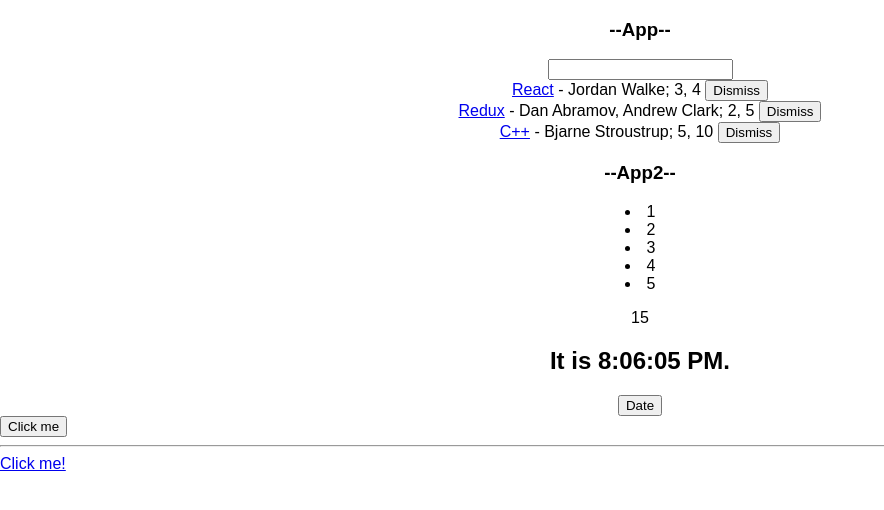
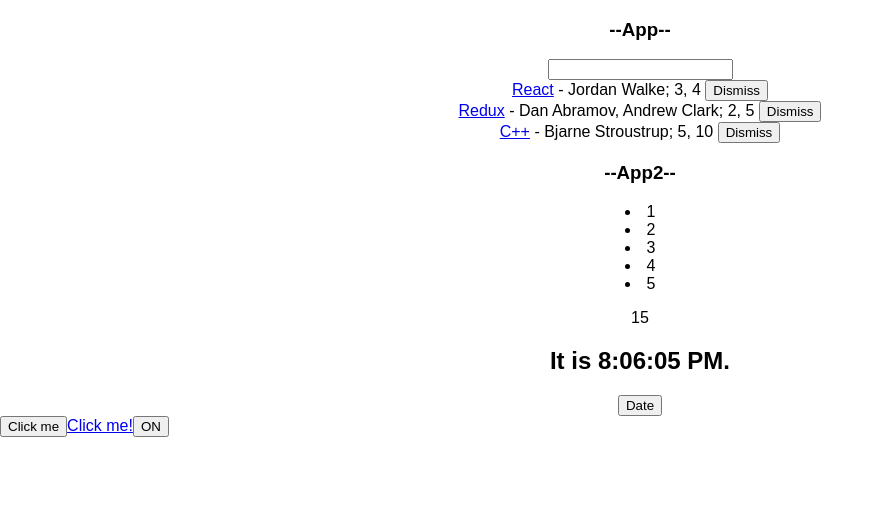
Before and after one commit to CoderKlemen/react, a React (Create React App) app in the folder hackernews/: page / in a window 1280 px wide. Shown: the top 510 px of the page, without its empty margins (0-884 px from the left). Built offline with nearby package versions, Linux system fonts and the light colour scheme.

Commit message:
some more on binding methods, ES6 destructuring assignment

```diff
--- a/hackernews/src/App.js
+++ b/hackernews/src/App.js
@@ -68,6 +68,9 @@
     // - Event handlers:
     //    - you need to wrap the function in another function to make it fire when needed ( button click )
     //    - you can make it more concise using arrow functions
+
+    const {searchTerm, list} = this.state;
+
     return (
       <div className="App">
         <h3>--App--</h3>
@@ -76,7 +79,7 @@
             onChange={this.onSearchChange}
           />
         </form>
-        {this.state.list.filter(isSearched(this.state.searchTerm)).map( item =>
+        {this.state.list.filter(isSearched(searchTerm)).map( item =>
             <div key={item.objectID}>
               <span>
                 <a href={item.url}>{item.title}</a>
--- a/hackernews/src/EventHandling.js
+++ b/hackernews/src/EventHandling.js
@@ -5,7 +5,7 @@
 class EventHandling extends Component {
 
     handleClick(e) {
-        e.preventDefault(); // to override the default behaviour, so we can log out a message!!!
+        //e.preventDefault(); // to override the default behaviour of opening a new page, so we can log out a message!!!
         console.log('The link was clicked');
     };
 
--- /dev/null
+++ b/hackernews/src/Toggle.js
@@ -0,0 +1,31 @@
+import React, { Component } from "react";
+import "./App.css";
+
+
+class Toggle extends Component {
+    constructor(props) {
+        super(props);
+        this.state = {
+            isToggleOn: true
+        };
+
+        this.handleClick = this.handleClick.bind(this);
+    };
+
+    handleClick() {
+        this.setState(prevState => ({
+            isToggleOn: !prevState.isToggleOn
+        }));
+    };
+
+    render() {
+        return (
+            // <button onClick={(e) => this.handleClick(e)}>  this works, if you do not bind the method, but it's not recommended
+            <button onClick={this.handleClick}>
+                {this.state.isToggleOn ? 'ON' : 'OFF'}
+            </button>
+        );
+    }
+}
+
+export default Toggle;
--- a/hackernews/src/index.js
+++ b/hackernews/src/index.js
@@ -5,6 +5,7 @@
 import App2 from './App2';
 import ExplainBindingsComponent from './ExplainBind'
 import EventHandling from './EventHandling'
+import Toggle from './Toggle'
 import registerServiceWorker from './registerServiceWorker';
 
 ReactDOM.render((
@@ -12,8 +13,8 @@
                     <App />
                     <App2 />
                     <ExplainBindingsComponent />
-                    <hr/>
                     <EventHandling />
+                    <Toggle />
                 </div>
                 )
                 , document.getElementById('root'));
```
